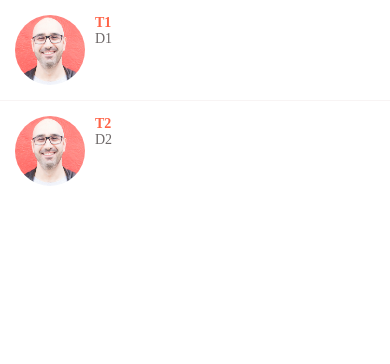
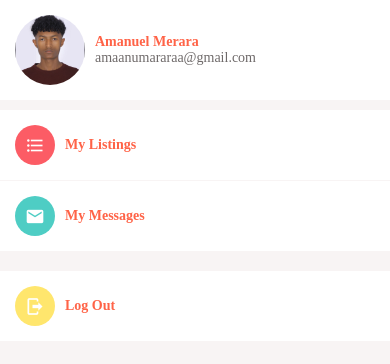
Before and after one commit to Amaankaa/DoneWithIt, a React Native app: screen / in a window 390 px wide. Shown: the top 364 px of the page. Built offline with nearby package versions, Linux system fonts and the light colour scheme.

Commit message:
Add AccountScreen component with menu items and user info; refactor ListItem to accept IconComponent

```diff
--- a/App.js
+++ b/App.js
@@ -1,33 +1,11 @@
-import {
-  StyleSheet,
-  Text,
-  TouchableNativeFeedback,
-  TouchableWithoutFeedback,
-  View,
-  Image,
-  SafeAreaView,
-  TouchableOpacity,
-  Button,
-  Alert,
-  Platform,
-  Dimensions,
-  StatusBar,
-  useWindowDimensions
-} from 'react-native';
-
-import AppButton from './app/components/AppButton';
-import WelcomeScreeen from './app/screens/WelcomeScreeen';
-
-import Card from './app/components/Card';
-import ListingDetailsScreen from './app/components/ListingDetailsScreen';
-import ViewImageScreen from './app/screens/ViewImageScreen';
-import MessagesScreen from './app/screens/MessagesScreen';
+import Icon from './app/components/Icon';
+import ListItem from './app/components/ListItem';
+import Screen from './app/components/Screen';
+import AccountScreen from './app/screens/AccountScreen';
 
 export default function App() {
-
   return (
-
-    <MessagesScreen />
+    <AccountScreen />
 
   );
 }
--- /dev/null
+++ b/app/components/Icon.js
@@ -0,0 +1,33 @@
+import { MaterialCommunityIcons } from '@expo/vector-icons';
+import React from 'react';
+import { StyleSheet, View } from 'react-native';
+
+function Icon({
+    name,
+    size = 40,
+    backgroundColor = 'black',
+    iconColor = 'white'
+}) {
+    return (
+        <View style = {{
+            width: size,
+            height: size,
+            borderRadius: size/2,
+            backgroundColor,
+            justifyContent: 'center',
+            alignItems: 'center'
+        }}>
+            <MaterialCommunityIcons
+                name={name}
+                color={iconColor}
+                size={size * 0.5}
+            />
+        </View>
+    );
+}
+
+const styles = StyleSheet.create({
+
+})
+
+export default Icon;
--- a/app/components/ListItem.js
+++ b/app/components/ListItem.js
@@ -6,7 +6,7 @@
 
 import { Swipeable } from 'react-native-gesture-handler'
 
-function ListItem({title, subTitle, image, onPress, renderRightActions}) {
+function ListItem({title, subTitle, image, IconComponent, onPress, renderRightActions}) {
     return (
         <GestureHandlerRootView>
             <Swipeable renderRightActions={renderRightActions}>
@@ -14,10 +14,11 @@
                 underlayColor={colors.light}
                 onPress={onPress}>
                     <View style = {styles.container}>
-                        <Image style = {styles.image} source={image}/>
-                        <View>
+                        {IconComponent}
+                        {image && <Image style = {styles.image} source={image}/>}
+                        <View style = {styles.detailsContainer}>
                             <AppText style={styles.title}>{title}</AppText>
-                            <AppText style={styles.subTitle}>{subTitle}</AppText>
+                            {subTitle && <AppText style={styles.subTitle}>{subTitle}</AppText>}
                         </View>
                     </View>
                 </TouchableHighlight>
@@ -29,14 +30,19 @@
 const styles = StyleSheet.create({
     container: {
         flexDirection: 'row',
-        padding: 15
+        padding: 15,
+        backgroundColor: colors.white
+    },
+
+    detailsContainer: {
+        marginLeft: 10,
+        justifyContent: 'center'
     },
 
     image: {
         width: 70,
         height: 70,
         borderRadius: 35,
-        marginRight: 10
     },
     title: {
         fontWeight: "bold",
--- a/app/components/Screen.js
+++ b/app/components/Screen.js
@@ -2,9 +2,9 @@
 import Constants from 'expo-constants'
 import { SafeAreaView, StyleSheet } from 'react-native';
 
-function Screen({children}) {
+function Screen({children, style}) {
     return (
-       <SafeAreaView style = {styles.screen}>
+       <SafeAreaView style = {[styles.screen, style]}>
             {children}
        </SafeAreaView>
     );
--- /dev/null
+++ b/app/screens/AccountScreen.js
@@ -0,0 +1,78 @@
+import React from 'react';
+import Screen from '../components/Screen';
+import ListItem from '../components/ListItem';
+import { StyleSheet, View, FlatList } from 'react-native';
+import colors from '../config/colors';
+import Icon from '../components/Icon';
+import ListItemSeparator from '../components/ListItemSeparator';
+
+const menuItems = [
+    {
+        title: "My Listings",
+        icon: {
+            name: "format-list-bulleted",
+            backgroundColor: colors.primary
+        }
+    },
+    {
+        title: "My Messages",
+        icon: {
+            name: "email",
+            backgroundColor: colors.secondary
+        }
+    }
+]
+
+function AccountScreen(props) {
+    return (
+        <Screen style = {styles.screen}>
+            <View style = {styles.infoContainer}>
+                <ListItem
+                    title= "Amanuel Merara"
+                    subTitle= "amaanumararaa@gmail.com"
+                    image={require('../assets/pp.jpg')}
+                />
+            </View>
+
+            <View style = {styles.container}>
+                <FlatList
+                    data={menuItems}
+                    keyExtractor={menuItem => menuItem.title}
+                    ItemSeparatorComponent={ListItemSeparator}
+                    renderItem={({item}) =>
+                        <ListItem
+                            title={item.title}
+                            IconComponent={
+                                <Icon
+                                    name={item.icon.name}
+                                    backgroundColor={item.icon.backgroundColor}
+                                />
+                            }
+                        />
+                    }
+                />
+            </View>
+            <ListItem
+                title={"Log Out"}
+                IconComponent={<Icon name="logout" backgroundColor='#ffe66d'/>}
+            />
+
+        </Screen>
+    );
+}
+
+const styles = StyleSheet.create({
+    container: {
+        marginVertical: 20
+    },
+    infoContainer: {
+        height: 50,
+        marginBottom: 40,
+    },
+
+    screen: {
+        backgroundColor: colors.light
+    }
+})
+
+export default AccountScreen;
```
Also changed, not shown: app/assets/pp.jpg (added).
